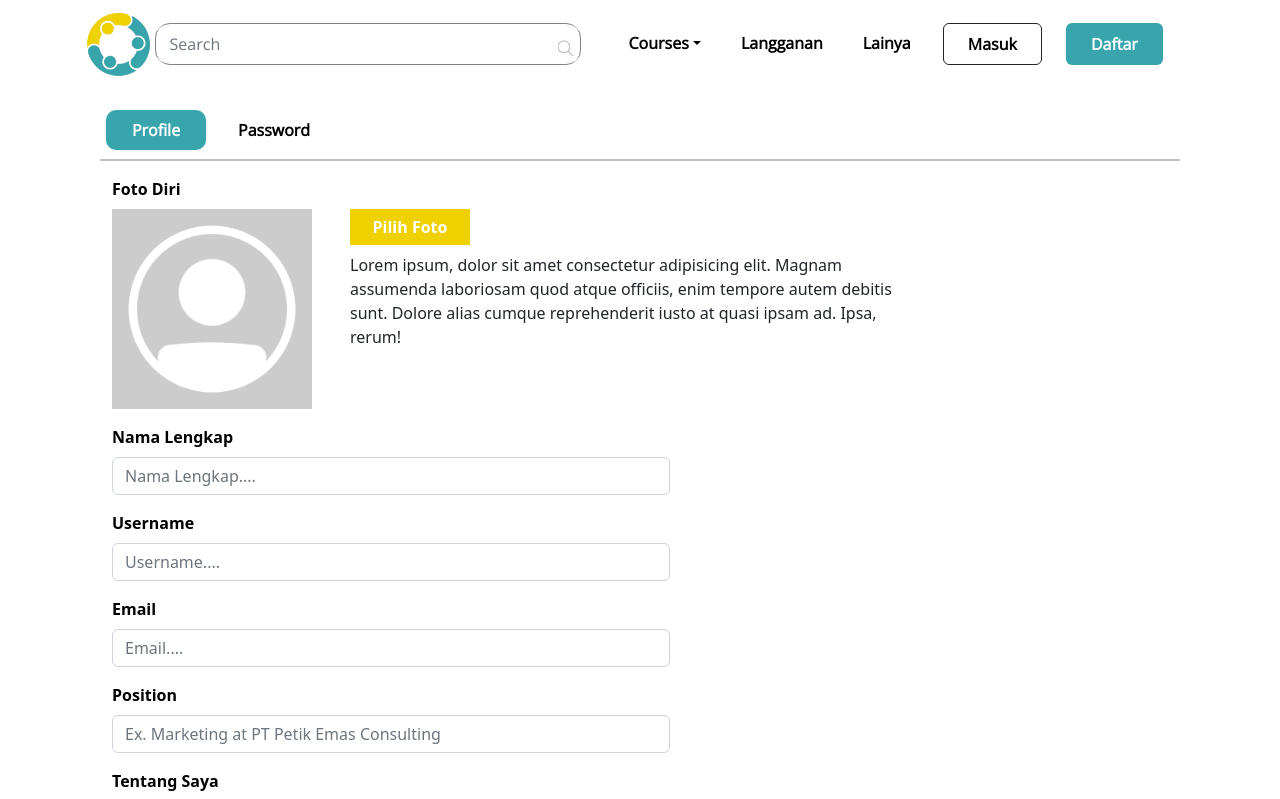
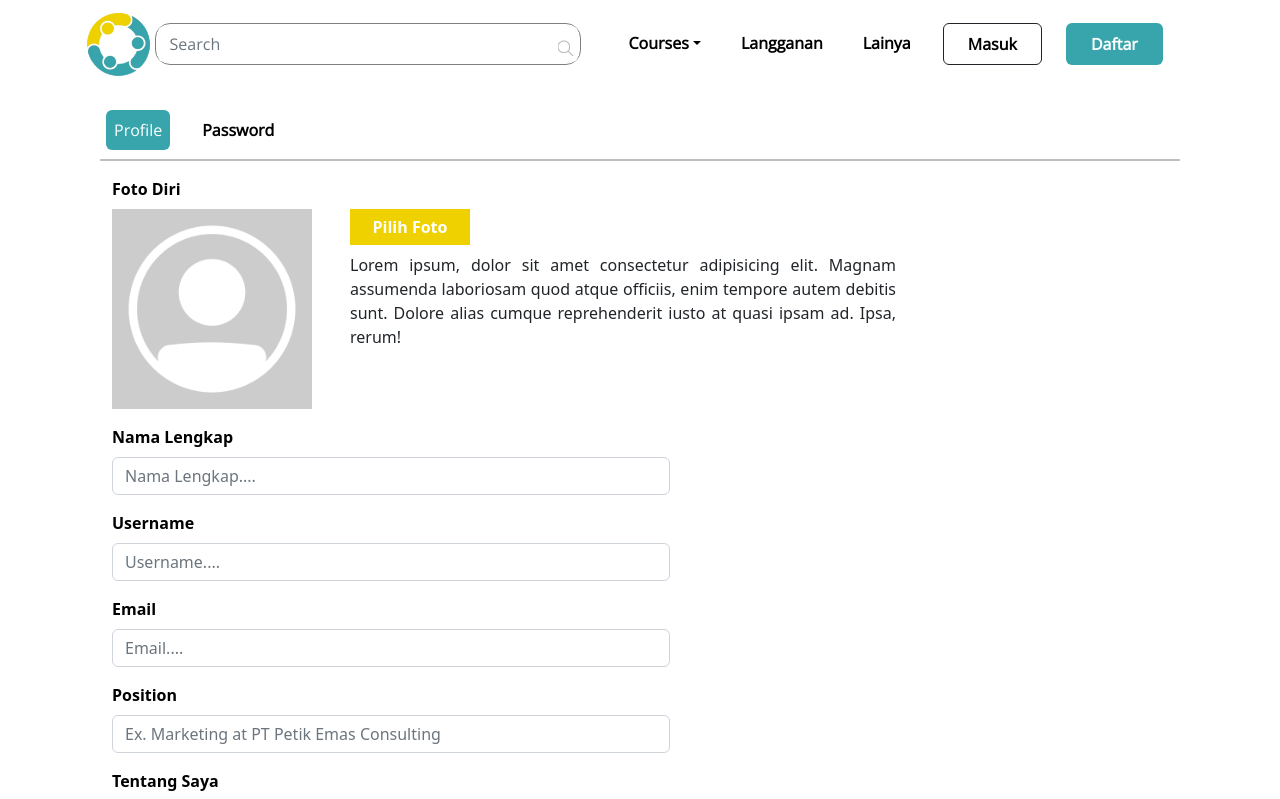
Before and after one commit to ervindwik/fe-comdev, a React (Create React App) app: page /profile/settingprofile in a window 1280 px wide. Shown: the top 799 px of the page. Built offline with nearby package versions, Linux system fonts and the light colour scheme.

Commit message:
chore: added active nav

```diff
--- a/src/Pages/SettingProfile.jsx
+++ b/src/Pages/SettingProfile.jsx
@@ -29,7 +29,7 @@ const SettingProfile = () => {
                     <Container>
                         <Navbar.Toggle aria-controls="basic-navbar-nav" />
                         <Navbar.Collapse id="basic-navbar-nav">
-                            <Nav className="me-auto">
+                            <Nav className="me-auto" variant="pills" defaultActiveKey="/profile/settingprofile">
                                 <Nav.Link href="/profile/settingprofile" id="btn-profile">Profile</Nav.Link>
                                 <Nav.Link href="#password" id="btn-password">Password</Nav.Link>
                             </Nav>
@@ -59,7 +59,7 @@ const SettingProfile = () => {
                                         onChange={handleChange}
                                         style={{ display: 'none' }}
                                     />
-                                    <p className="mt-2" >Lorem ipsum, dolor sit amet consectetur adipisicing elit. Magnam assumenda laboriosam quod atque officiis, enim tempore autem debitis sunt. Dolore alias cumque reprehenderit iusto at quasi ipsam ad. Ipsa, rerum!</p>
+                                    <p className="text mt-2" >Lorem ipsum, dolor sit amet consectetur adipisicing elit. Magnam assumenda laboriosam quod atque officiis, enim tempore autem debitis sunt. Dolore alias cumque reprehenderit iusto at quasi ipsam ad. Ipsa, rerum!</p>
                                 </Col>
                             </Row>
 
--- a/src/Styles/SettingProfile.css
+++ b/src/Styles/SettingProfile.css
@@ -2,13 +2,18 @@
     margin-top: 8%;
 }
 
-#btn-profile {
+/* #btn-profile {
     font-weight: bold;
     color: #ffffff;
     background-color: #38A5AD;
     border-radius: 10px;
     width: 100px;
     text-align: center;
+} */
+
+#btn-profile {
+    background-color: #38A5AD;
+    color: #ffffff;
 }
 
 .me-auto #btn-password {
@@ -30,6 +35,10 @@
     margin-top: 20x;
 }
 
+.text {
+    text-align: justify;
+}
+
 .form-input-profile #formInput {
     width: 50%;
 }
@@ -39,18 +48,18 @@
     font-weight: bold;
 }
 
-.btn.btn-primary.btn-submit {
+/* .btn.btn-primary.btn-submit {
     background-color: #38A5AD;
     border: none;
     color: #ffffff;
     font-weight: bold;
     width: 100px;
     text-align: center;
-}
+} */
 
-.btn.btn-primary.btn-submit:hover {
+/* .btn.btn-primary.btn-submit:hover {
     background-color: #5ac0c7;
-}
+} */
 
 .btn.btn-primary.btn-upload-foto {
     border-radius: 0%;
```
